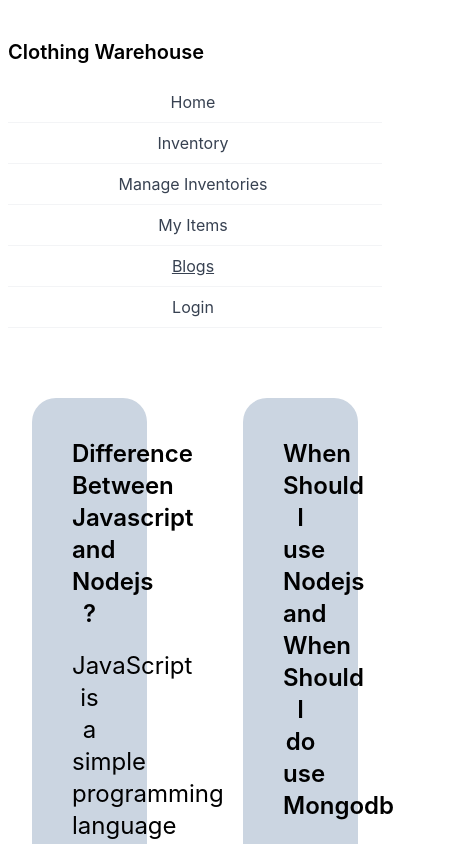
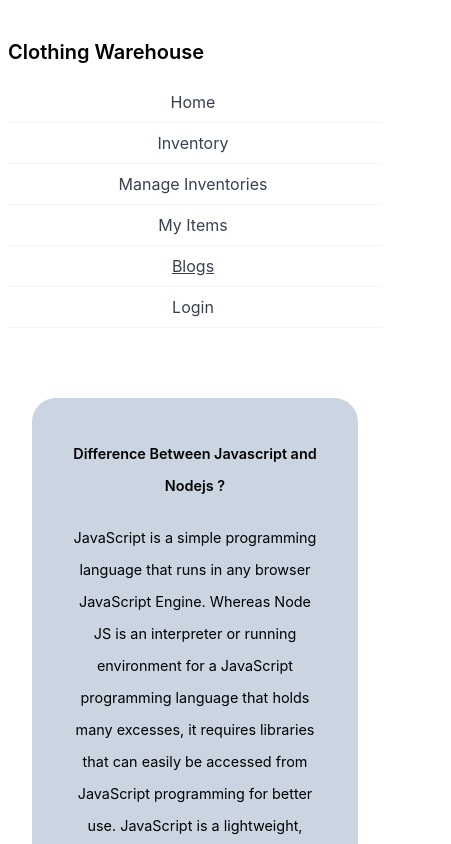
Before and after one commit to its-kayes/warehouse-client, a React (Create React App) app: page /blogs in a window 390 px wide. Shown: the top 844 px of the page, 451 px wide, since content can reach past the window. Built offline with nearby package versions, Linux system fonts and the light colour scheme; no server answers.

Commit message:
Responsive done

```diff
--- a/src/components/About/Blogs.js
+++ b/src/components/About/Blogs.js
@@ -3,7 +3,7 @@ import React from 'react';
 const Blogs = () => {
     return (
         <div>
-            <div className='grid grid-cols-2 gap-8 text-2xl'>
+            <div className='blogs-responsive grid grid-cols-2 gap-8 text-2xl'>
                 <p className='bg-slate-300 rounded-3xl p-10 m-8'>
                     <p className='font-semibold'>
                         Difference Between Javascript and Nodejs ?
--- a/src/components/Home/Home.css
+++ b/src/components/Home/Home.css
@@ -7,9 +7,20 @@
     .m-text {
         font-size: .9em;
     }
+
     .footer-responsive {
         display: flex;
         justify-content: center;
         margin-top: 15px;
     }
+
+    .add-responsive {
+        width: 100%;
+    }
+
+    .blogs-responsive {
+        display: grid;
+        grid-template-columns: repeat(1, 1fr);
+        font-size: .9em;
+    }
 }
--- a/src/components/ManageInventory/AddItemToDb.js
+++ b/src/components/ManageInventory/AddItemToDb.js
@@ -41,9 +41,9 @@ const AddItemToDb = () => {
     return (
         <div className=''>
             {/* <h1>this is add item Form Part</h1> */}
-            <div className='flex justify-center '>
+            <div className='flex justify-center  '>
 
-                <form onSubmit={addItemTodb} className='w-2/4 mt-20 bg-white rounded-lg border border-gray-400 p-10 shadow-md sm:p-6 lg:p-8 dark:bg-gray-800 dark:border-gray-700'>
+                <form onSubmit={addItemTodb} className=' add-responsive w-2/4 mt-20 bg-white rounded-lg border border-gray-400 p-10 shadow-md sm:p-6 lg:p-8 dark:bg-gray-800 dark:border-gray-700'>
                     <h1 className='text-2xl mb-16 underline'> Your Product Details </h1>
                     <div className="relative z-0 w-full mb-6 group">
                         <input type="email" name="email" value={user?.email} className="block py-2.5 px-0 w-full text-xl text-gray-900 bg-transparent border-0 border-b-2 border-gray-300 appearance-none dark:text-white dark:border-gray-600 dark:focus:border-blue-500 focus:outline-none focus:ring-0 focus:border-blue-600 peer" placeholder=" " required="" readOnly />
```
